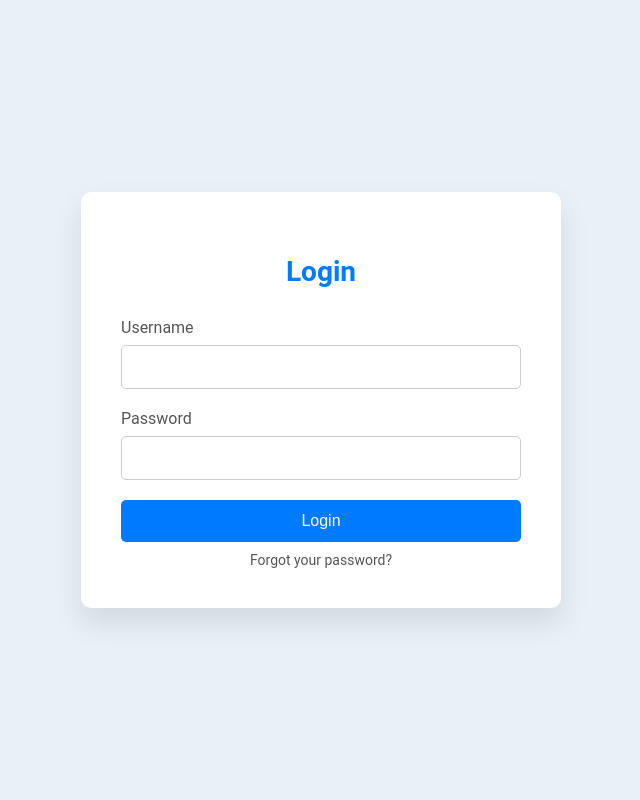
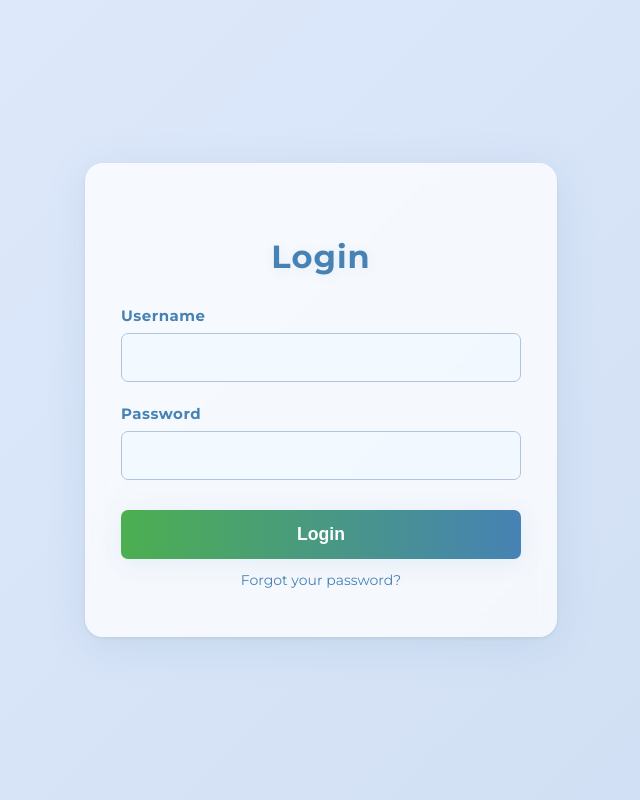
Before and after one commit to vidved123/MyLibrary, a Flask app: page /login in a window 1280 px wide. Shown: the whole page, without its empty margins (319-959 px from the left). Run offline with Flask 3, Linux system fonts and the light colour scheme.

Commit message:
Update Login.css

```diff
--- a/static/css/Login.css
+++ b/static/css/Login.css
@@ -1,7 +1,8 @@
-/* Global styles */
+@import url('https://fonts.googleapis.com/css2?family=Montserrat:wght@400;700&display=swap');
+
 body {
-    font-family: 'Roboto', sans-serif;
-    background-color: #e9f0f7;
+    font-family: 'Montserrat', 'Roboto', Arial, sans-serif;
+    background: linear-gradient(135deg, #e0eafc 0%, #cfdef3 100%);
     margin: 0;
     padding: 0;
     display: flex;
@@ -9,90 +10,135 @@ body {
     align-items: center;
     height: 100vh;
     color: #333;
+    min-height: 100vh;
+    animation: fadeInBody 1s ease;
+}
+
+@keyframes fadeInBody {
+    from { opacity: 0; }
+    to { opacity: 1; }
 }
 
 .container {
-    background-color: #fff;
-    padding: 40px;
-    border-radius: 10px;
-    box-shadow: 0 15px 30px rgba(0, 0, 0, 0.1);
+    background: rgba(255, 255, 255, 0.75);
+    padding: 48px 36px;
+    border-radius: 18px;
+    box-shadow: 0 8px 40px rgba(70, 130, 180, 0.13), 0 1.5px 4px rgba(0,0,0,0.07);
     width: 100%;
     max-width: 400px;
     text-align: center;
     position: relative;
-    transition: box-shadow 0.3s ease;
+    transition: box-shadow 0.3s ease, background 0.3s;
+    backdrop-filter: blur(8px);
+    animation: fadeInUp 1s 0.2s both;
+}
+
+@keyframes fadeInUp {
+    from { opacity: 0; transform: translateY(40px); }
+    to { opacity: 1; transform: translateY(0); }
 }
 
 .container:hover {
-    box-shadow: 0 20px 40px rgba(0, 0, 0, 0.2);
+    box-shadow: 0 20px 48px rgba(70, 130, 180, 0.18);
+    background: rgba(255, 255, 255, 0.85);
 }
 
 h2 {
     margin-bottom: 30px;
-    color: #007bff;
-    font-size: 28px;
+    color: #4682b4;
+    font-size: 2em;
     font-weight: 700;
+    letter-spacing: 1px;
+    text-shadow: 1px 2px 12px rgba(70, 130, 180, 0.10);
+    animation: fadeInDown 1s 0.3s both;
+}
+
+@keyframes fadeInDown {
+    from { opacity: 0; transform: translateY(-30px); }
+    to { opacity: 1; transform: translateY(0); }
 }
 
 .form-group {
-    margin-bottom: 20px;
+    margin-bottom: 22px;
     text-align: left;
     position: relative;
+    animation: fadeIn 1s 0.5s both;
+}
+
+@keyframes fadeIn {
+    from { opacity: 0; }
+    to { opacity: 1; }
 }
 
 .form-group label {
     display: block;
     margin-bottom: 8px;
-    font-size: 16px;
-    color: #555;
+    font-size: 15px;
+    color: #4682b4;
+    font-weight: 600;
+    letter-spacing: 0.5px;
+    transition: color 0.3s;
 }
 
 .form-group input[type="text"],
 .form-group input[type="password"] {
     width: 100%;
-    padding: 12px;
-    border: 1px solid #ccc;
-    border-radius: 5px;
+    padding: 14px 14px 14px 16px;
+    border: 1.5px solid #b0c4de;
+    border-radius: 7px;
     font-size: 16px;
     box-sizing: border-box;
-    transition: border-color 0.3s ease;
+    background: rgba(240, 248, 255, 0.6);
+    transition: border-color 0.3s, box-shadow 0.3s, background 0.3s;
+    outline: none;
+    font-family: inherit;
 }
 
 .form-group input[type="text"]:focus,
 .form-group input[type="password"]:focus {
-    border-color: #007bff;
-    outline: none;
+    border-color: #4682b4;
+    background: #fff;
+    box-shadow: 0 0 0 2px #b0c4de33;
 }
 
 .form-group input[type="submit"],
 button {
     width: 100%;
-    padding: 12px;
+    padding: 14px;
     border: none;
-    border-radius: 5px;
-    background-color: #007bff;
+    border-radius: 7px;
+    background: linear-gradient(90deg, #4CAF50 0%, #4682b4 100%);
     color: #fff;
-    font-size: 16px;
+    font-size: 1.1em;
+    font-weight: 600;
     cursor: pointer;
-    transition: background-color 0.3s ease;
+    box-shadow: 0 4px 24px rgba(70, 130, 180, 0.10);
+    transition: background 0.3s, transform 0.3s, box-shadow 0.3s;
+    outline: none;
+    margin-top: 8px;
 }
 
 .form-group input[type="submit"]:hover,
 button:hover {
-    background-color: #0056b3;
+    background: linear-gradient(90deg, #45a049 0%, #357ab8 100%);
+    transform: translateY(-2px) scale(1.03);
+    box-shadow: 0 8px 32px rgba(70, 130, 180, 0.18);
 }
 
 .message {
     text-align: center;
     margin-top: 15px;
-    color: red;
+    color: #e74c3c;
+    font-weight: 600;
+    letter-spacing: 0.5px;
+    animation: fadeIn 0.7s 0.7s both;
 }
 
 ul {
     list-style-type: none;
     padding: 0;
     margin: 0;
-    color: red;
+    color: #e74c3c;
 }
 
 ul li {
@@ -100,7 +146,7 @@ ul li {
 }
 
 .suggestions {
-    border: 1px solid #ccc;
+    border: 1.5px solid #b0c4de;
     border-top: none;
     max-height: 150px;
     overflow-y: auto;
@@ -110,7 +156,8 @@ ul li {
     z-index: 1000;
     top: 100%;
     left: 0;
-    box-shadow: 0 2px 8px rgba(0, 0, 0, 0.2);
+    box-shadow: 0 2px 8px rgba(70, 130, 180, 0.13);
+    border-radius: 0 0 7px 7px;
 }
 
 .suggestion-item {
@@ -120,29 +167,39 @@ ul li {
 }
 
 .suggestion-item:hover {
-    background: #f0f0f0;
+    background: #e0eafc;
 }
 
 .forgot-password {
     display: block;
-    margin-top: 10px;
+    margin-top: 12px;
     font-size: 14px;
-    color: #555;
+    color: #4682b4;
     text-decoration: none;
-    transition: color 0.3s ease;
+    font-weight: 500;
+    transition: color 0.3s;
 }
 
 .forgot-password:hover {
-    color: #007bff;
+    color: #4CAF50;
+}
+
+::-webkit-scrollbar {
+    width: 8px;
+    background: #e0eafc;
+}
+::-webkit-scrollbar-thumb {
+    background: #b0c4de;
+    border-radius: 8px;
 }
 
 @media (max-width: 600px) {
     .container {
-        padding: 20px;
+        padding: 20px 8px;
     }
 
     h2 {
-        font-size: 24px;
+        font-size: 1.3em;
     }
 
     .form-group input[type="text"],
```
